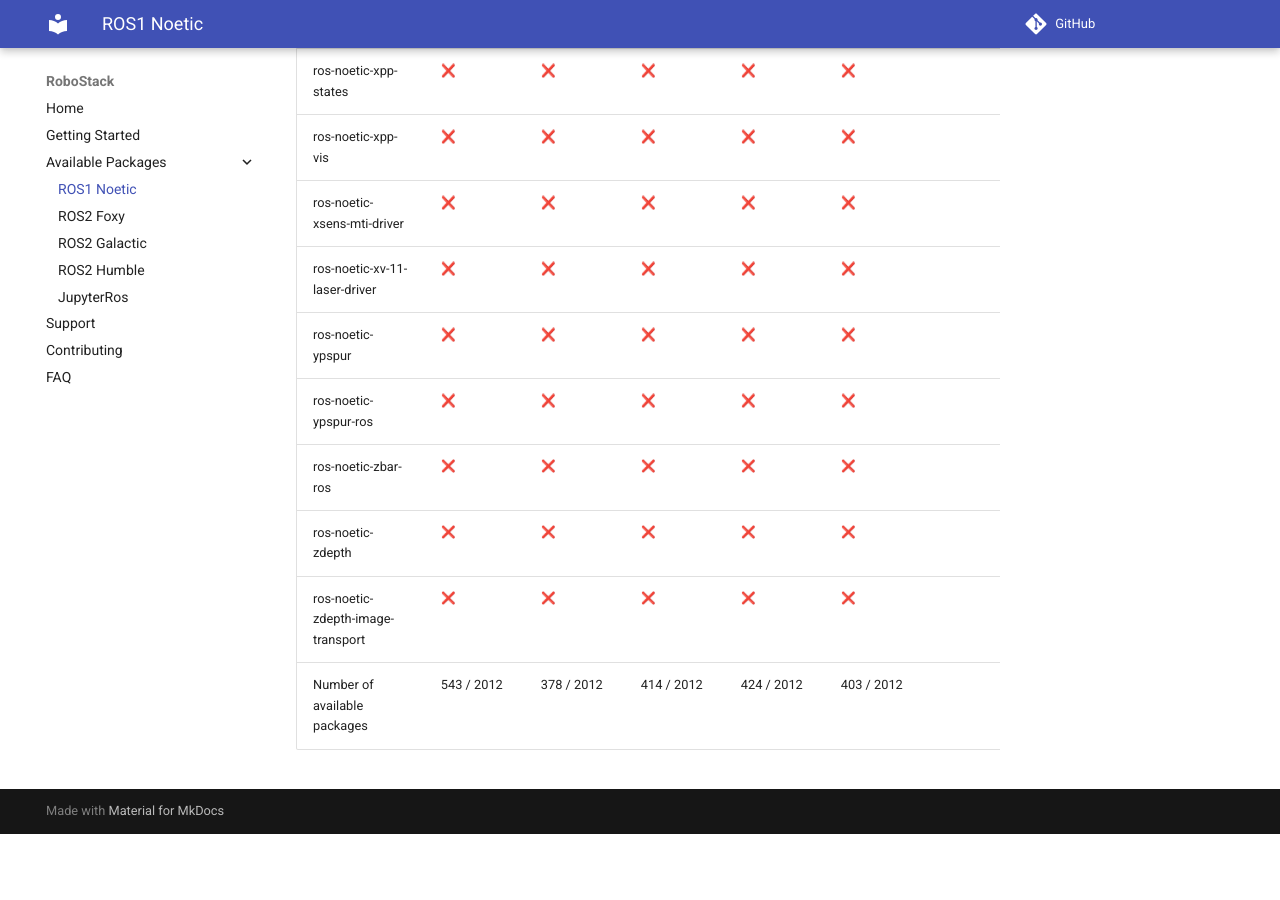
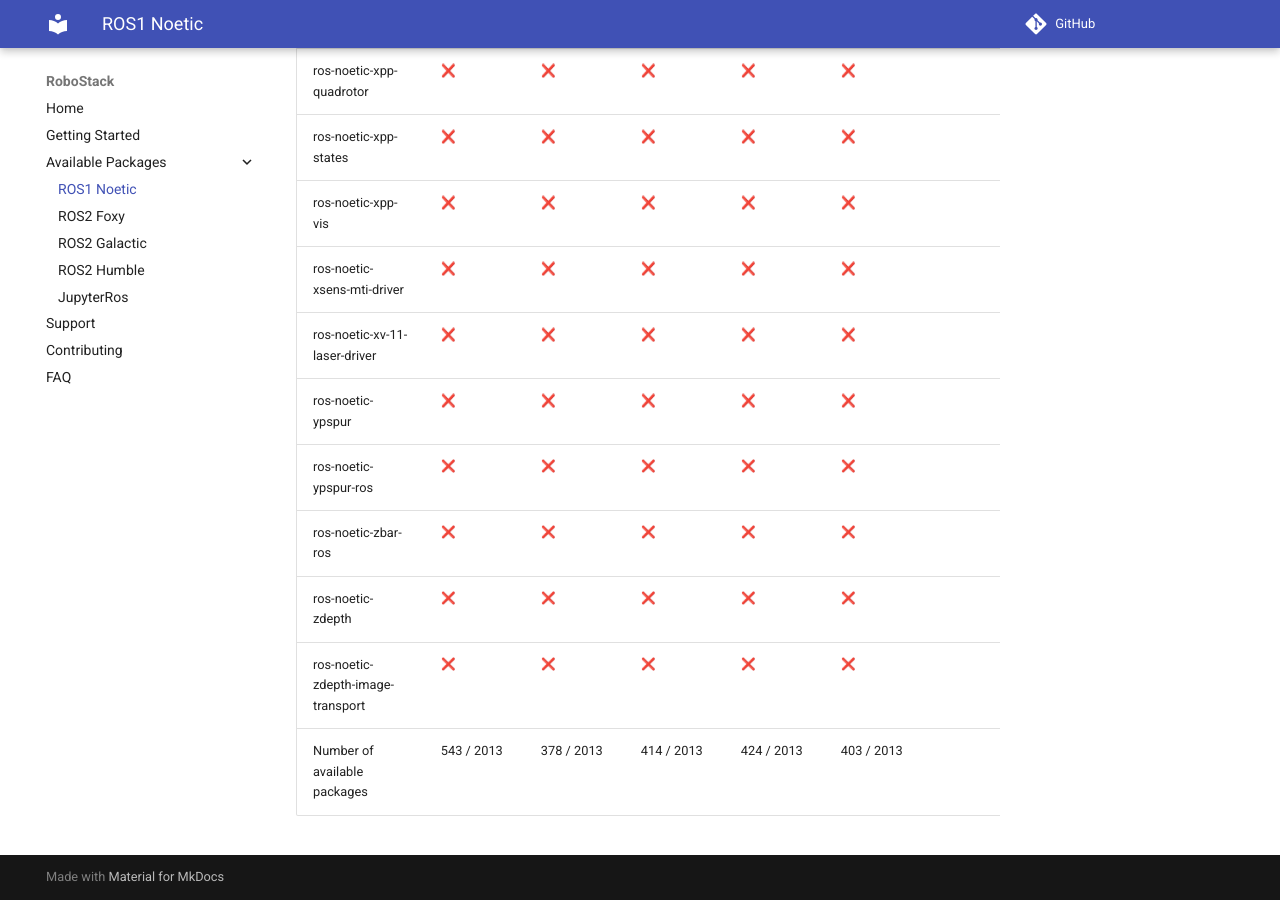
Before and after one commit to RoboStack/robostack.github.io, an MkDocs documentation site: the page built from docs/noetic.md, in a window 1280 px wide and 900 px high, scrolled down 145021 px. Built offline with MkDocs 1.6.1 and Material for MkDocs 9.7.7, drawn with Linux system fonts in a browser that asks for light colours; emoji names are drawn with the system emoji font; comment, search, counter and statistics services are not loaded; before the commit the page ends 145855 px from its top, so only the background shows below that; some of the changed text lies outside the part shown.

Commit message:
Update tables

```diff
--- a/docs/noetic.md
+++ b/docs/noetic.md
@@ -2012,4 +2013,4 @@
 | ros-noetic-zbar-ros | :x: { data-sort='0' } | :x: { data-sort='0' } | :x: { data-sort='0' } | :x: { data-sort='0' } | :x: { data-sort='0' } |   |
 | ros-noetic-zdepth | :x: { data-sort='0' } | :x: { data-sort='0' } | :x: { data-sort='0' } | :x: { data-sort='0' } | :x: { data-sort='0' } |   |
 | ros-noetic-zdepth-image-transport | :x: { data-sort='0' } | :x: { data-sort='0' } | :x: { data-sort='0' } | :x: { data-sort='0' } | :x: { data-sort='0' } |   |
-| Number of available packages |  543 / 2012 | 378 / 2012 | 414 / 2012 | 424 / 2012 | 403 / 2012 |
+| Number of available packages |  543 / 2013 | 378 / 2013 | 414 / 2013 | 424 / 2013 | 403 / 2013 |
```
Also changed, not shown: other parts of docs/noetic.md (+1 -0 lines).
